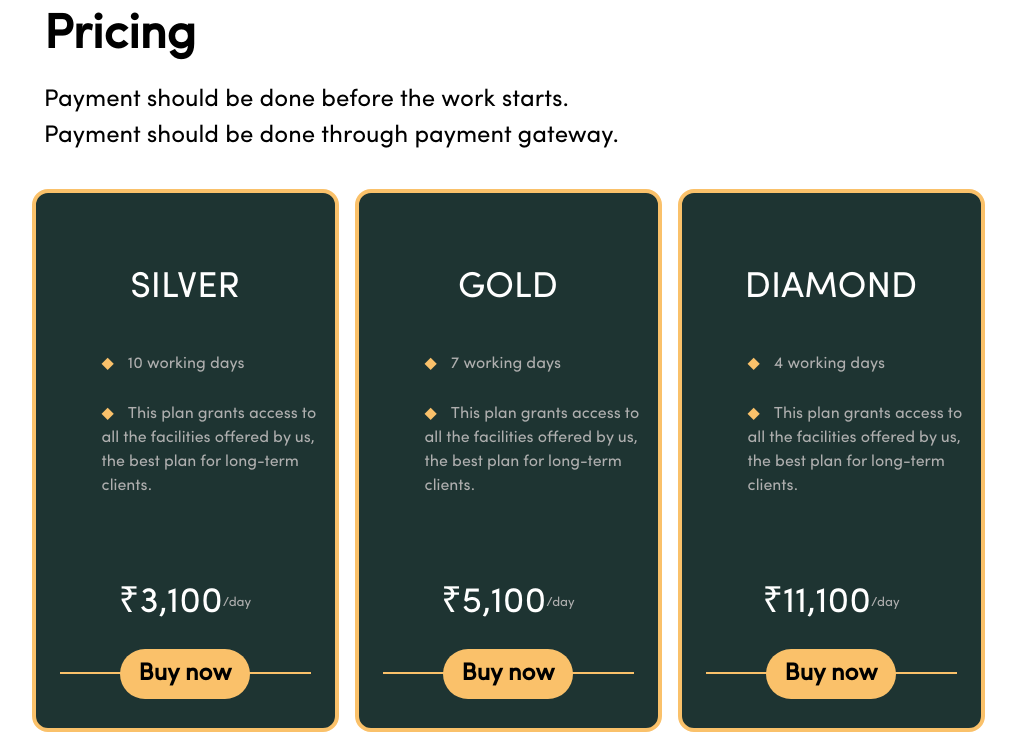
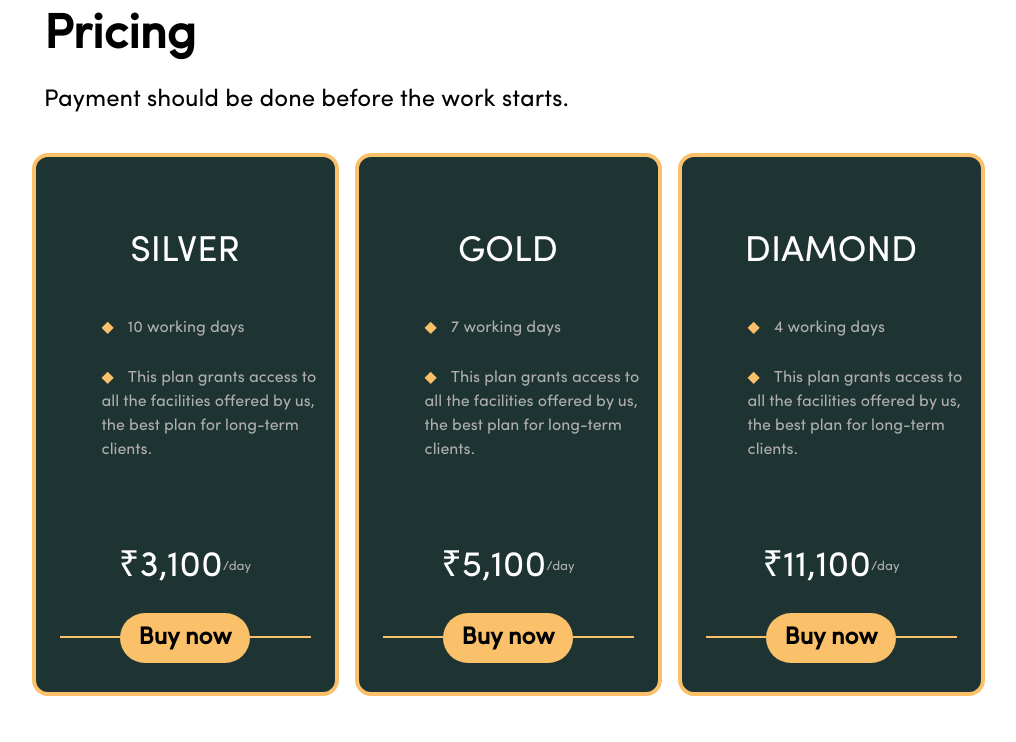
Before and after one commit to Ecell-NITS/Currenci, a Next.js app: page /pricing in a window 1280 px wide. Shown: the top 742 px of the page, without its empty margins (132-1148 px from the left). Built offline with nearby package versions, Linux system fonts and the light colour scheme.

Commit message:
remove payment gateway line

```diff
--- a/src/app/components/Pricecard.jsx
+++ b/src/app/components/Pricecard.jsx
@@ -31,7 +31,6 @@ const Pricecard = () => {
         </h1>
         <p className="text-[12px] font-light md:text-[20px] lg:text-[24px]">
           Payment should be done before the work starts. <br />
-          Payment should be done through payment gateway.
         </p>
       </div>
       <div>
```
